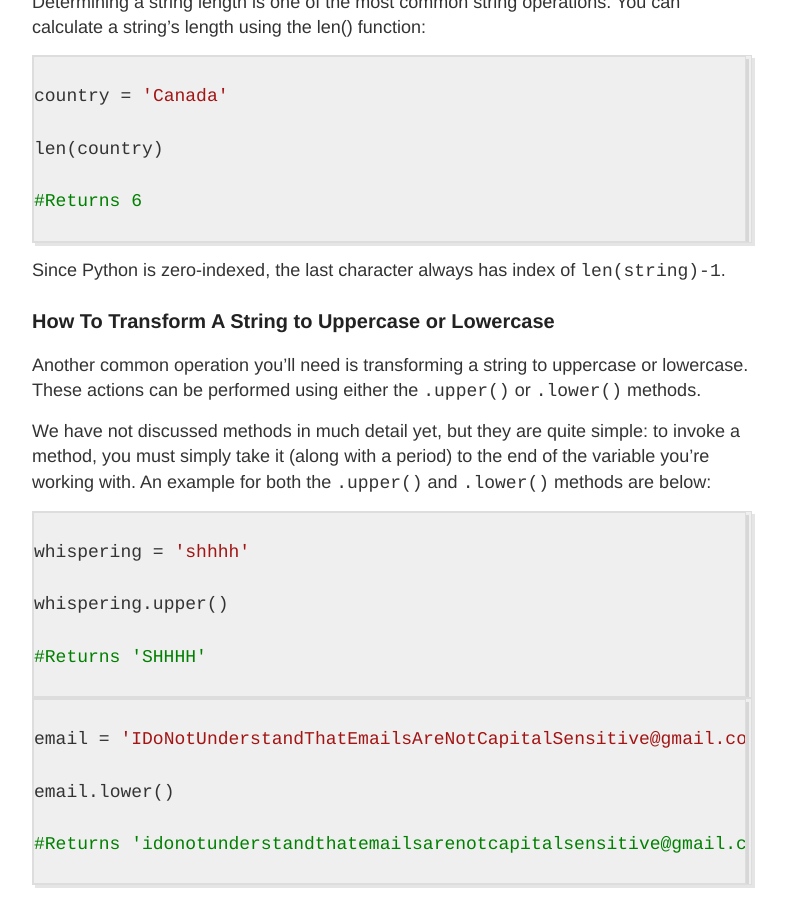
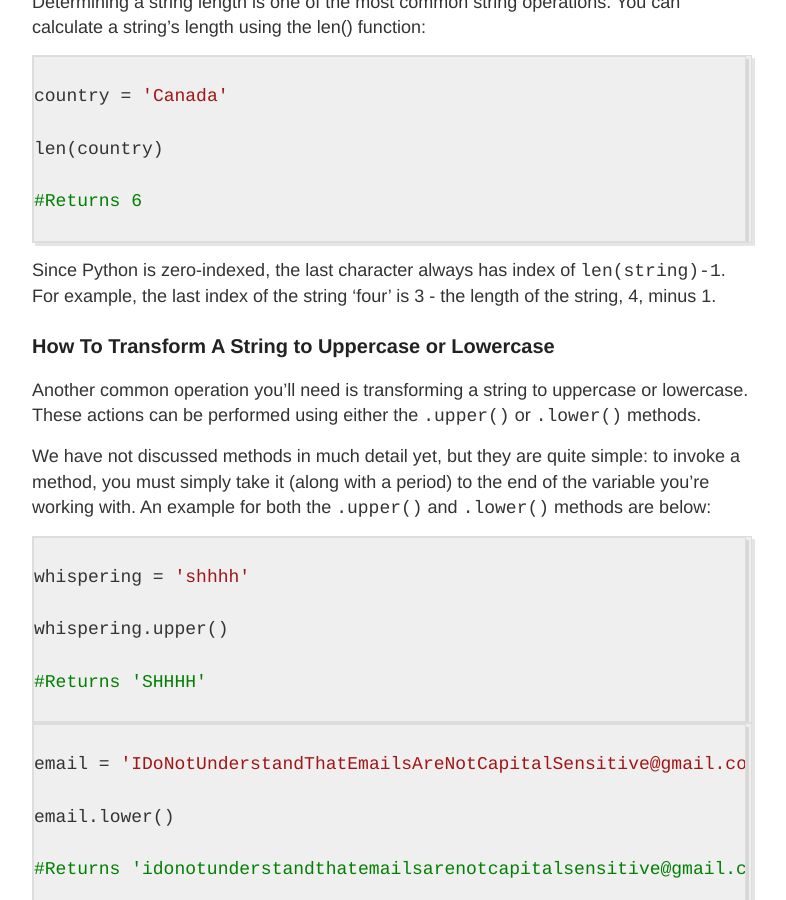
Before and after one commit to rosyberti/website, a Jekyll site: the page built from python-course/strings.md, in a window 1280 px wide and 900 px high, scrolled down 7916 px. Shown: the whole window, without its empty margins (248-1034 px from the left). Built offline with Jekyll 4.4.1, drawn with Linux system fonts in a browser that asks for light colours.

Commit message:
For example, the last index of the string 'four' is 3 - the length of the string, 4, minus 1.

````diff
--- a/python-course/strings.md
+++ b/python-course/strings.md
@@ -321,7 +321,7 @@ len(country)
 
 ```
 
-Since Python is zero-indexed, the last character always has index of `len(string)-1`.
+Since Python is zero-indexed, the last character always has index of `len(string)-1`. For example, the last index of the string 'four' is 3 - the length of the string, 4, minus 1.
 
 
 ### How To Transform A String to Uppercase or Lowercase
````
